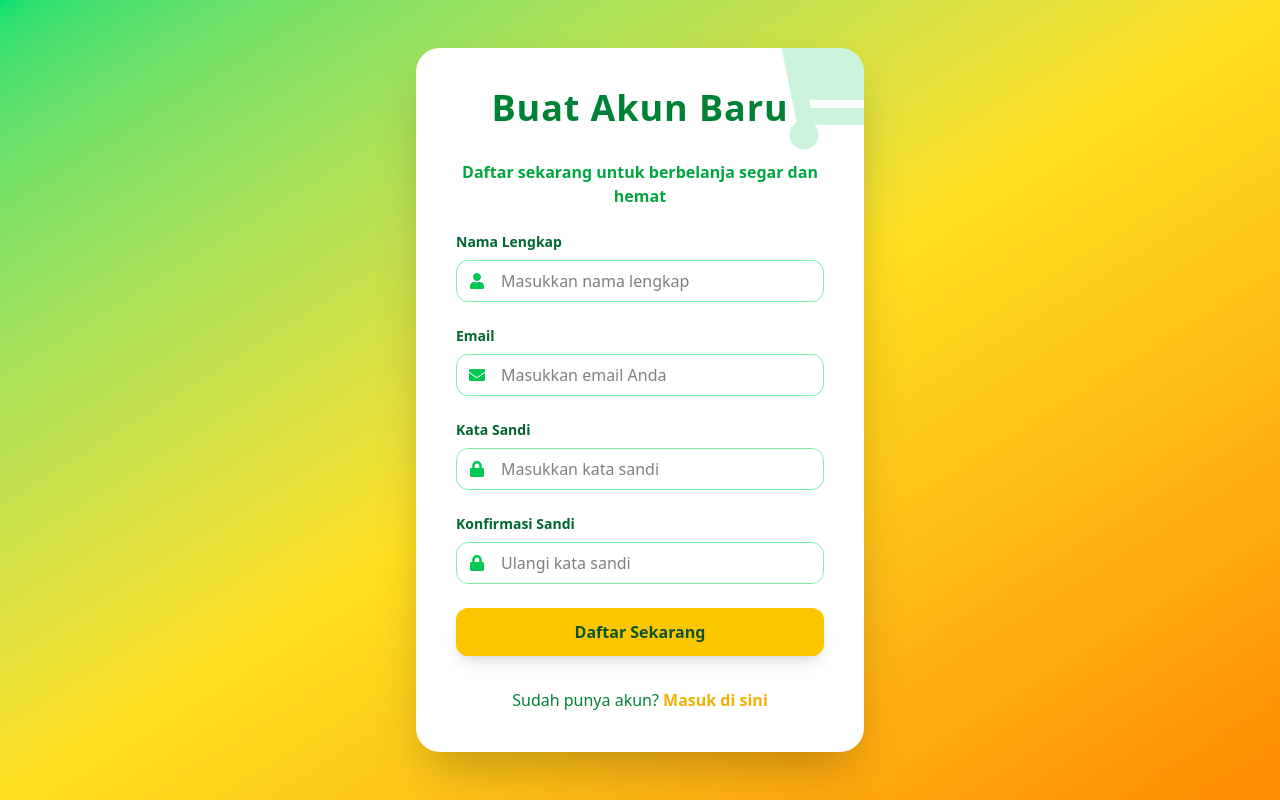
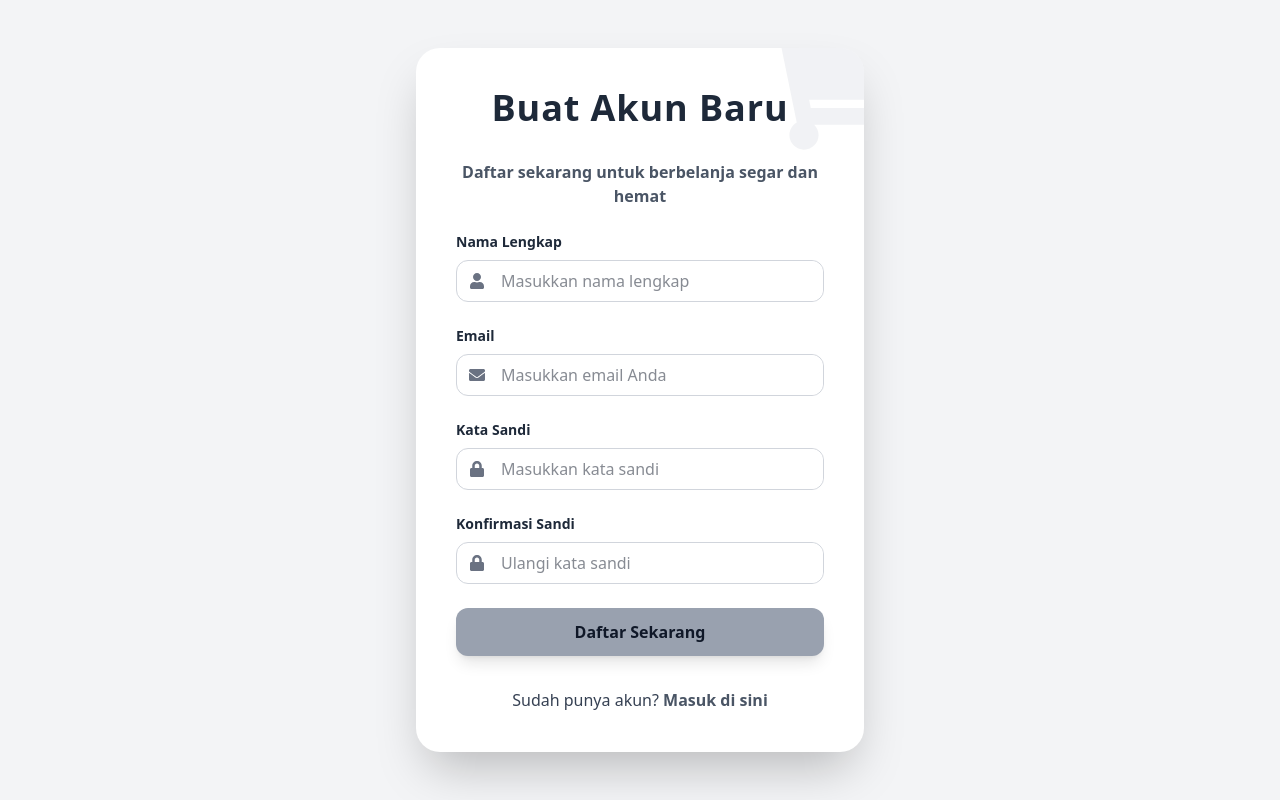
Before and after one commit to Vaniaangelia12/crm-kelompok5-2SIA, a React (Vite) app: page /signup in a window 1280 px wide. Built offline with nearby package versions, Linux system fonts and the light colour scheme.

Commit message:
plg baru

```diff
--- a/src/pages/ForgotPassword.jsx
+++ b/src/pages/ForgotPassword.jsx
@@ -17,7 +17,6 @@ const ForgotPassword = () => {
       return;
     }
 
-    // Cek apakah email ada di localStorage
     const storedUserRaw = localStorage.getItem('user');
     const storedUser = storedUserRaw ? JSON.parse(storedUserRaw) : null;
 
@@ -26,7 +25,6 @@ const ForgotPassword = () => {
       return;
     }
 
-    // Email valid, lanjut ke step 2
     setStep(2);
   };
 
@@ -43,7 +41,6 @@ const ForgotPassword = () => {
       return;
     }
 
-    // Update password di localStorage
     const storedUserRaw = localStorage.getItem('user');
     const storedUser = storedUserRaw ? JSON.parse(storedUserRaw) : null;
 
@@ -58,29 +55,29 @@ const ForgotPassword = () => {
   };
 
   return (
-    <div className="flex items-center justify-center min-h-screen bg-gradient-to-br from-green-400 via-yellow-300 to-orange-400 font-sans">
+    <div className="flex items-center justify-center min-h-screen bg-gray-100 font-sans">
       <div className="bg-white p-10 rounded-3xl shadow-2xl w-full max-w-md relative overflow-hidden">
-        {/* Ikon keranjang belanja besar */}
-        <div className="absolute top-[-40px] right-[-40px] text-green-500 opacity-20 text-[150px] select-none">
+        {/* Shopping cart icon top-right, light gray */}
+        <div className="absolute top-[-40px] right-[-40px] text-gray-300 opacity-30 text-[150px] select-none">
           <FaShoppingCart />
         </div>
 
-        <h2 className="text-4xl font-extrabold text-center text-green-700 mb-8 tracking-wide">
+        <h2 className="text-4xl font-extrabold text-center text-gray-800 mb-8 tracking-wide">
           Lupa Kata Sandi
         </h2>
 
         {step === 1 && (
           <>
-            <p className="text-center text-green-600 mb-6 font-semibold">
+            <p className="text-center text-gray-600 mb-6 font-semibold">
               Masukkan email Anda untuk mengganti kata sandi
             </p>
             <form onSubmit={handleEmailSubmit} className="space-y-6">
               <div className="relative">
-                <label htmlFor="email" className="block text-sm font-semibold text-green-800 mb-2">
+                <label htmlFor="email" className="block text-sm font-semibold text-gray-800 mb-2">
                   Email
                 </label>
-                <div className="flex items-center border border-green-300 rounded-xl focus-within:ring-2 focus-within:ring-yellow-400 focus-within:border-yellow-400 transition">
-                  <span className="pl-3 text-green-500">
+                <div className="flex items-center border border-gray-300 rounded-xl focus-within:ring-2 focus-within:ring-gray-400 focus-within:border-gray-400 transition">
+                  <span className="pl-3 text-gray-500">
                     <FaEnvelope />
                   </span>
                   <input
@@ -91,14 +88,14 @@ const ForgotPassword = () => {
                     onChange={(e) => setEmail(e.target.value)}
                     required
                     placeholder="Masukkan email Anda"
-                    className="w-full px-4 py-2 rounded-r-xl focus:outline-none"
+                    className="w-full px-4 py-2 rounded-r-xl focus:outline-none bg-white text-gray-900"
                   />
                 </div>
               </div>
 
               <button
                 type="submit"
-                className="w-full bg-yellow-400 hover:bg-yellow-500 text-green-900 font-bold py-3 rounded-xl shadow-lg transition duration-300"
+                className="w-full bg-gray-400 hover:bg-gray-500 text-gray-900 font-bold py-3 rounded-xl shadow-lg transition duration-300"
               >
                 Lanjut
               </button>
@@ -108,16 +105,16 @@ const ForgotPassword = () => {
 
         {step === 2 && (
           <>
-            <p className="text-center text-green-600 mb-6 font-semibold">
+            <p className="text-center text-gray-600 mb-6 font-semibold">
               Masukkan kata sandi baru Anda
             </p>
             <form onSubmit={handlePasswordSubmit} className="space-y-6">
               <div className="relative">
-                <label htmlFor="newPassword" className="block text-sm font-semibold text-green-800 mb-2">
+                <label htmlFor="newPassword" className="block text-sm font-semibold text-gray-800 mb-2">
                   Kata Sandi Baru
                 </label>
-                <div className="flex items-center border border-green-300 rounded-xl focus-within:ring-2 focus-within:ring-yellow-400 focus-within:border-yellow-400 transition">
-                  <span className="pl-3 text-green-500">
+                <div className="flex items-center border border-gray-300 rounded-xl focus-within:ring-2 focus-within:ring-gray-400 focus-within:border-gray-400 transition">
+                  <span className="pl-3 text-gray-500">
                     <FaLock />
                   </span>
                   <input
@@ -128,17 +125,17 @@ const ForgotPassword = () => {
                     onChange={(e) => setNewPassword(e.target.value)}
                     required
                     placeholder="Masukkan kata sandi baru"
-                    className="w-full px-4 py-2 rounded-r-xl focus:outline-none"
+                    className="w-full px-4 py-2 rounded-r-xl focus:outline-none bg-white text-gray-900"
                   />
                 </div>
               </div>
 
               <div className="relative">
-                <label htmlFor="confirmPassword" className="block text-sm font-semibold text-green-800 mb-2">
+                <label htmlFor="confirmPassword" className="block text-sm font-semibold text-gray-800 mb-2">
                   Konfirmasi Kata Sandi
                 </label>
-                <div className="flex items-center border border-green-300 rounded-xl focus-within:ring-2 focus-within:ring-yellow-400 focus-within:border-yellow-400 transition">
-                  <span className="pl-3 text-green-500">
+                <div className="flex items-center border border-gray-300 rounded-xl focus-within:ring-2 focus-within:ring-gray-400 focus-within:border-gray-400 transition">
+                  <span className="pl-3 text-gray-500">
                     <FaLock />
                   </span>
                   <input
@@ -149,14 +146,14 @@ const ForgotPassword = () => {
                     onChange={(e) => setConfirmPassword(e.target.value)}
                     required
                     placeholder="Ulangi kata sandi baru"
-                    className="w-full px-4 py-2 rounded-r-xl focus:outline-none"
+                    className="w-full px-4 py-2 rounded-r-xl focus:outline-none bg-white text-gray-900"
                   />
                 </div>
               </div>
 
               <button
                 type="submit"
-                className="w-full bg-yellow-400 hover:bg-yellow-500 text-green-900 font-bold py-3 rounded-xl shadow-lg transition duration-300"
+                className="w-full bg-gray-400 hover:bg-gray-500 text-gray-900 font-bold py-3 rounded-xl shadow-lg transition duration-300"
               >
                 Ganti Kata Sandi
               </button>
--- a/src/pages/SignIn.jsx
+++ b/src/pages/SignIn.jsx
@@ -33,27 +33,27 @@ const SignIn = () => {
   };
 
   return (
-    <div className="flex items-center justify-center min-h-screen bg-gradient-to-br from-green-400 via-yellow-300 to-orange-400 font-sans">
+    <div className="flex items-center justify-center min-h-screen bg-gray-100 font-sans">
       <div className="bg-white p-10 rounded-3xl shadow-2xl w-full max-w-md relative overflow-hidden">
-        {/* Supermarket cart icon on top */}
-        <div className="absolute top-[-40px] right-[-40px] text-green-500 opacity-20 text-[150px] select-none">
+        {/* Shopping cart icon top-right, light gray */}
+        <div className="absolute top-[-40px] right-[-40px] text-gray-300 opacity-30 text-[150px] select-none">
           <FaShoppingCart />
         </div>
 
-        <h2 className="text-4xl font-extrabold text-center text-green-700 mb-8 tracking-wide">
+        <h2 className="text-4xl font-extrabold text-center text-gray-800 mb-8 tracking-wide">
           Selamat Datang!
         </h2>
-        <p className="text-center text-green-600 mb-6 font-semibold">
+        <p className="text-center text-gray-600 mb-6 font-semibold">
           Masuk untuk mulai berbelanja segar dan hemat
         </p>
 
         <form onSubmit={handleSubmit} className="space-y-6">
           <div className="relative">
-            <label htmlFor="email" className="block text-sm font-semibold text-green-800 mb-2">
+            <label htmlFor="email" className="block text-sm font-semibold text-gray-800 mb-2">
               Email
             </label>
-            <div className="flex items-center border border-green-300 rounded-xl focus-within:ring-2 focus-within:ring-yellow-400 focus-within:border-yellow-400 transition">
-              <span className="pl-3 text-green-500">
+            <div className="flex items-center border border-gray-300 rounded-xl focus-within:ring-2 focus-within:ring-gray-400 focus-within:border-gray-400 transition">
+              <span className="pl-3 text-gray-500">
                 <FaEnvelope />
               </span>
               <input
@@ -64,17 +64,17 @@ const SignIn = () => {
                 onChange={handleChange}
                 required
                 placeholder="Masukkan email Anda"
-                className="w-full px-4 py-2 rounded-r-xl focus:outline-none"
+                className="w-full px-4 py-2 rounded-r-xl focus:outline-none bg-white text-gray-900"
               />
             </div>
           </div>
 
           <div className="relative">
-            <label htmlFor="password" className="block text-sm font-semibold text-green-800 mb-2">
+            <label htmlFor="password" className="block text-sm font-semibold text-gray-800 mb-2">
               Kata Sandi
             </label>
-            <div className="flex items-center border border-green-300 rounded-xl focus-within:ring-2 focus-within:ring-yellow-400 focus-within:border-yellow-400 transition">
-              <span className="pl-3 text-green-500">
+            <div className="flex items-center border border-gray-300 rounded-xl focus-within:ring-2 focus-within:ring-gray-400 focus-within:border-gray-400 transition">
+              <span className="pl-3 text-gray-500">
                 <FaLock />
               </span>
               <input
@@ -85,28 +85,28 @@ const SignIn = () => {
                 onChange={handleChange}
                 required
                 placeholder="Masukkan kata sandi"
-                className="w-full px-4 py-2 rounded-r-xl focus:outline-none"
+                className="w-full px-4 py-2 rounded-r-xl focus:outline-none bg-white text-gray-900"
               />
             </div>
           </div>
 
           <button
             type="submit"
-            className="w-full bg-yellow-400 hover:bg-yellow-500 text-green-900 font-bold py-3 rounded-xl shadow-lg transition duration-300"
+            className="w-full bg-gray-400 hover:bg-gray-500 text-gray-900 font-bold py-3 rounded-xl shadow-lg transition duration-300"
           >
             Masuk Sekarang
           </button>
         </form>
 
-        <p className="mt-4 text-center text-green-700">
-          <a href="/forgot-password" className="text-yellow-500 hover:underline font-semibold">
+        <p className="mt-4 text-center text-gray-700">
+          <a href="/forgot-password" className="text-gray-600 hover:underline font-semibold">
             Lupa kata sandi?
           </a>
         </p>
 
-        <p className="mt-8 text-center text-green-700 font-medium">
+        <p className="mt-8 text-center text-gray-700 font-medium">
           Belum punya akun?{' '}
-          <a href="/signup" className="text-yellow-500 hover:underline font-semibold">
+          <a href="/signup" className="text-gray-600 hover:underline font-semibold">
             Daftar di sini
           </a>
         </p>
--- a/src/pages/SignUp.jsx
+++ b/src/pages/SignUp.jsx
@@ -24,129 +24,70 @@ const SignUp = () => {
       return;
     }
 
-    // Simulasi simpan data ke localStorage
     const userData = {
       name: form.name,
       email: form.email,
       password: form.password,
     };
     localStorage.setItem('user', JSON.stringify(userData));
-
-    // Redirect ke halaman login
     navigate('/signin');
   };
 
   return (
-    <div className="flex items-center justify-center min-h-screen bg-gradient-to-br from-green-400 via-yellow-300 to-orange-400 font-sans">
+    <div className="flex items-center justify-center min-h-screen bg-gray-100 font-sans">
       <div className="bg-white p-10 rounded-3xl shadow-2xl w-full max-w-md relative overflow-hidden">
-        {/* Supermarket cart icon on top */}
-        <div className="absolute top-[-40px] right-[-40px] text-green-500 opacity-20 text-[150px] select-none">
+        {/* Shopping cart icon top-right, light gray */}
+        <div className="absolute top-[-40px] right-[-40px] text-gray-300 opacity-30 text-[150px] select-none">
           <FaShoppingCart />
         </div>
 
-        <h2 className="text-4xl font-extrabold text-center text-green-700 mb-8 tracking-wide">
+        <h2 className="text-4xl font-extrabold text-center text-gray-800 mb-8 tracking-wide">
           Buat Akun Baru
         </h2>
-        <p className="text-center text-green-600 mb-6 font-semibold">
+        <p className="text-center text-gray-600 mb-6 font-semibold">
           Daftar sekarang untuk berbelanja segar dan hemat
         </p>
 
         <form onSubmit={handleSubmit} className="space-y-6">
-          <div className="relative">
-            <label htmlFor="name" className="block text-sm font-semibold text-green-800 mb-2">
-              Nama Lengkap
+          {[
+            { id: 'name', label: 'Nama Lengkap', type: 'text', icon: <FaUser /> , placeholder: 'Masukkan nama lengkap'},
+            { id: 'email', label: 'Email', type: 'email', icon: <FaEnvelope />, placeholder: 'Masukkan email Anda' },
+            { id: 'password', label: 'Kata Sandi', type: 'password', icon: <FaLock />, placeholder: 'Masukkan kata sandi' },
+            { id: 'confirmPassword', label: 'Konfirmasi Sandi', type: 'password', icon: <FaLock />, placeholder: 'Ulangi kata sandi' }
+          ].map(({id, label, type, icon, placeholder}) => (
+            <div key={id} className="relative">
+              <label htmlFor={id} className="block text-sm font-semibold text-gray-800 mb-2">
+                {label}
               </label>
-            <div className="flex items-center border border-green-300 rounded-xl focus-within:ring-2 focus-within:ring-yellow-400 focus-within:border-yellow-400 transition">
-              <span className="pl-3 text-green-500">
-                <FaUser />
+              <div className="flex items-center border border-gray-300 rounded-xl focus-within:ring-2 focus-within:ring-gray-400 focus-within:border-gray-400 transition">
+                <span className="pl-3 text-gray-500">
+                  {icon}
                 </span>
                 <input
-                type="text"
-                id="name"
-                name="name"
-                value={form.name}
+                  type={type}
+                  id={id}
+                  name={id}
+                  value={form[id]}
                   onChange={handleChange}
                   required
-                placeholder="Masukkan nama lengkap"
-                className="w-full px-4 py-2 rounded-r-xl focus:outline-none"
+                  placeholder={placeholder}
+                  className="w-full px-4 py-2 rounded-r-xl focus:outline-none bg-white text-gray-900"
                 />
               </div>
             </div>
-
-          <div className="relative">
-            <label htmlFor="email" className="block text-sm font-semibold text-green-800 mb-2">
-              Email
-            </label>
-            <div className="flex items-center border border-green-300 rounded-xl focus-within:ring-2 focus-within:ring-yellow-400 focus-within:border-yellow-400 transition">
-              <span className="pl-3 text-green-500">
-                <FaEnvelope />
-              </span>
-              <input
-                type="email"
-                id="email"
-                name="email"
-                value={form.email}
-                onChange={handleChange}
-                required
-                placeholder="Masukkan email Anda"
-                className="w-full px-4 py-2 rounded-r-xl focus:outline-none"
-              />
-            </div>
-          </div>
-
-          <div className="relative">
-            <label htmlFor="password" className="block text-sm font-semibold text-green-800 mb-2">
-              Kata Sandi
-            </label>
-            <div className="flex items-center border border-green-300 rounded-xl focus-within:ring-2 focus-within:ring-yellow-400 focus-within:border-yellow-400 transition">
-              <span className="pl-3 text-green-500">
-                <FaLock />
-              </span>
-              <input
-                type="password"
-                id="password"
-                name="password"
-                value={form.password}
-                onChange={handleChange}
-                required
-                placeholder="Masukkan kata sandi"
-                className="w-full px-4 py-2 rounded-r-xl focus:outline-none"
-              />
-            </div>
-          </div>
-
-          <div className="relative">
-            <label htmlFor="confirmPassword" className="block text-sm font-semibold text-green-800 mb-2">
-              Konfirmasi Sandi
-            </label>
-            <div className="flex items-center border border-green-300 rounded-xl focus-within:ring-2 focus-within:ring-yellow-400 focus-within:border-yellow-400 transition">
-              <span className="pl-3 text-green-500">
-                <FaLock />
-              </span>
-              <input
-                type="password"
-                id="confirmPassword"
-                name="confirmPassword"
-                value={form.confirmPassword}
-                onChange={handleChange}
-                required
-                placeholder="Ulangi kata sandi"
-                className="w-full px-4 py-2 rounded-r-xl focus:outline-none"
-              />
-            </div>
-          </div>
+          ))}
 
           <button
             type="submit"
-            className="w-full bg-yellow-400 hover:bg-yellow-500 text-green-900 font-bold py-3 rounded-xl shadow-lg transition duration-300"
+            className="w-full bg-gray-400 hover:bg-gray-500 text-gray-900 font-bold py-3 rounded-xl shadow-lg transition duration-300"
           >
             Daftar Sekarang
           </button>
         </form>
 
-        <p className="mt-8 text-center text-green-700 font-medium">
+        <p className="mt-8 text-center text-gray-700 font-medium">
           Sudah punya akun?{' '}
-          <a href="/signin" className="text-yellow-500 hover:underline font-semibold">
+          <a href="/signin" className="text-gray-600 hover:underline font-semibold">
             Masuk di sini
           </a>
         </p>
```
Also changed, not shown: src/pages/RiwayatPembelian.jsx (+10 -10 lines). Lines whose indentation alone changed are shown as unchanged.
